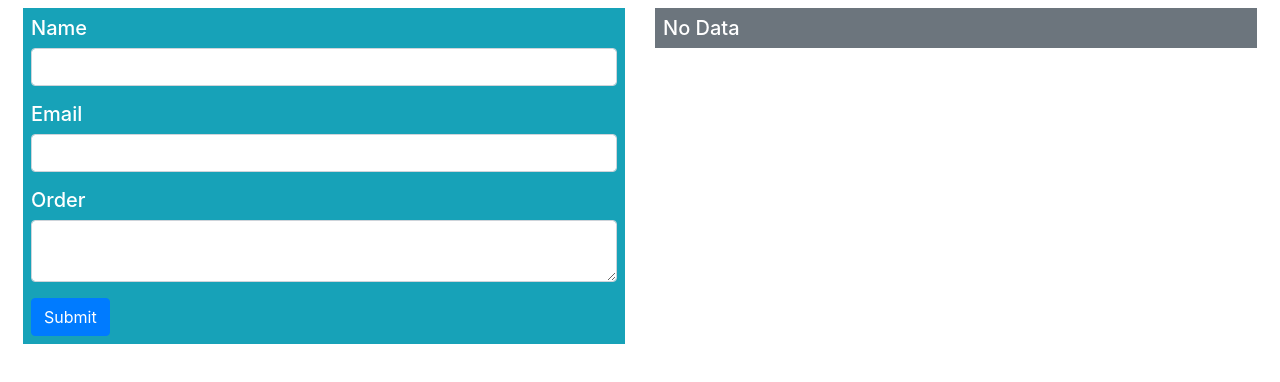
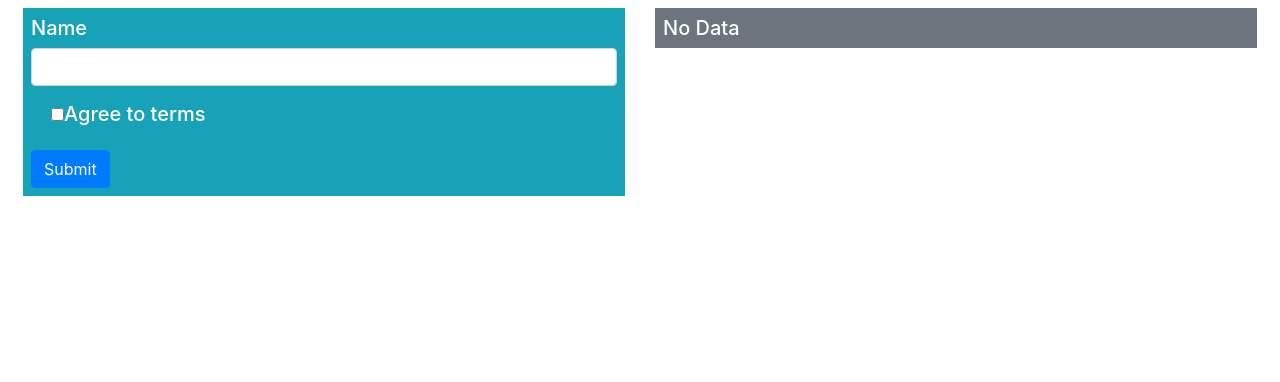
Before and after one commit to mannue/study, a React (Create React App) app in the folder forms/: page / in a window 1280 px wide. Shown: the top 382 px of the page. Built offline with nearby package versions, Linux system fonts and the light colour scheme.

Commit message:
15장 체크박스 validator

```diff
--- a/forms/src/Editor.js
+++ b/forms/src/Editor.js
@@ -9,12 +9,12 @@ class Editor extends Component {
       name: "",
       order: "",
       email: "",
+      terms: false,
     };
 
     this.rules = {
       name: { required: true, minlength: 3, alpha: true },
-      email: { required: true, email: true },
-      order: { required: true},
+      terms: { true: true }
     }
 
   }
@@ -26,6 +26,9 @@ class Editor extends Component {
       });
   };
 
+  updateFormValueCheck = (event) => {
+    this.setState({[event.target.name]: event.target.value})
+  }
 
   render() {
     console.log("Edit render!!")
@@ -44,18 +47,15 @@ class Editor extends Component {
                     <ValidationMessage field="name"/>
                   </div>
                   <div className="form-group">
-                    <label>Email</label>
-                    <input className="form-control"
-                           name="email"
-                           value={this.state.email}
-                           onChange={ this.updateFormValue}/>
-                    <ValidationMessage field="email"/>
-                  </div>
-                  <div className="form-group">
-                  <label>Order</label>
-                  <textarea className="form-control" name="order"
-                  value={this.state.order} onChange={this.updateFormValue}/>
-                  <ValidationMessage field="order"/>
+                    <div className="form-check">
+                      <input type="checkbox" name="terms"
+                      checked={ this.state.terms}
+                      onChange={this.updateFormValueCheck}/>
+                      <label className="form-ckeck-label">
+                        Agree to terms
+                      </label>
+                    </div>
+                    <ValidationMessage field="terms"/>
                   </div>
                 </FormValidator>
               </div>
--- a/forms/src/validation.js
+++ b/forms/src/validation.js
@@ -1,4 +1,5 @@
 import validator from "validator";
+import {isElementOfType} from "react-dom/test-utils";
 
 export function ValidateData(data, rules) {
     let errors = {};
@@ -6,6 +7,11 @@ export function ValidateData(data, rules) {
         if (rules.hasOwnProperty(field)) {
             let fielderrors = [];
             let val = data[field];
+            if (rules[field].true) {
+                if (!val) {
+                    fielderrors.push("Must be checked")
+                }
+            } else {
                 if (rules[field].required && validator.isEmpty(val)) {
                     fielderrors.push("Value required");
                 }
@@ -19,6 +25,10 @@ export function ValidateData(data, rules) {
                     if (rules[field].email && !validator.isEmail(val)) {
                         fielderrors.push("Enter a valid email address");
                     }
+                    if (rules[field].equals && !validator.equals(val, data[rules[field]].equals)) {
+                        fielderrors.push("Values don't match ")
+                    }
+                }
             }
             if (fielderrors.length > 0) {
                 errors[field] = fielderrors;
```
Also changed, not shown: 1 other file (tests, documents, lock files or other folders). Lines whose indentation alone changed are shown as unchanged.
